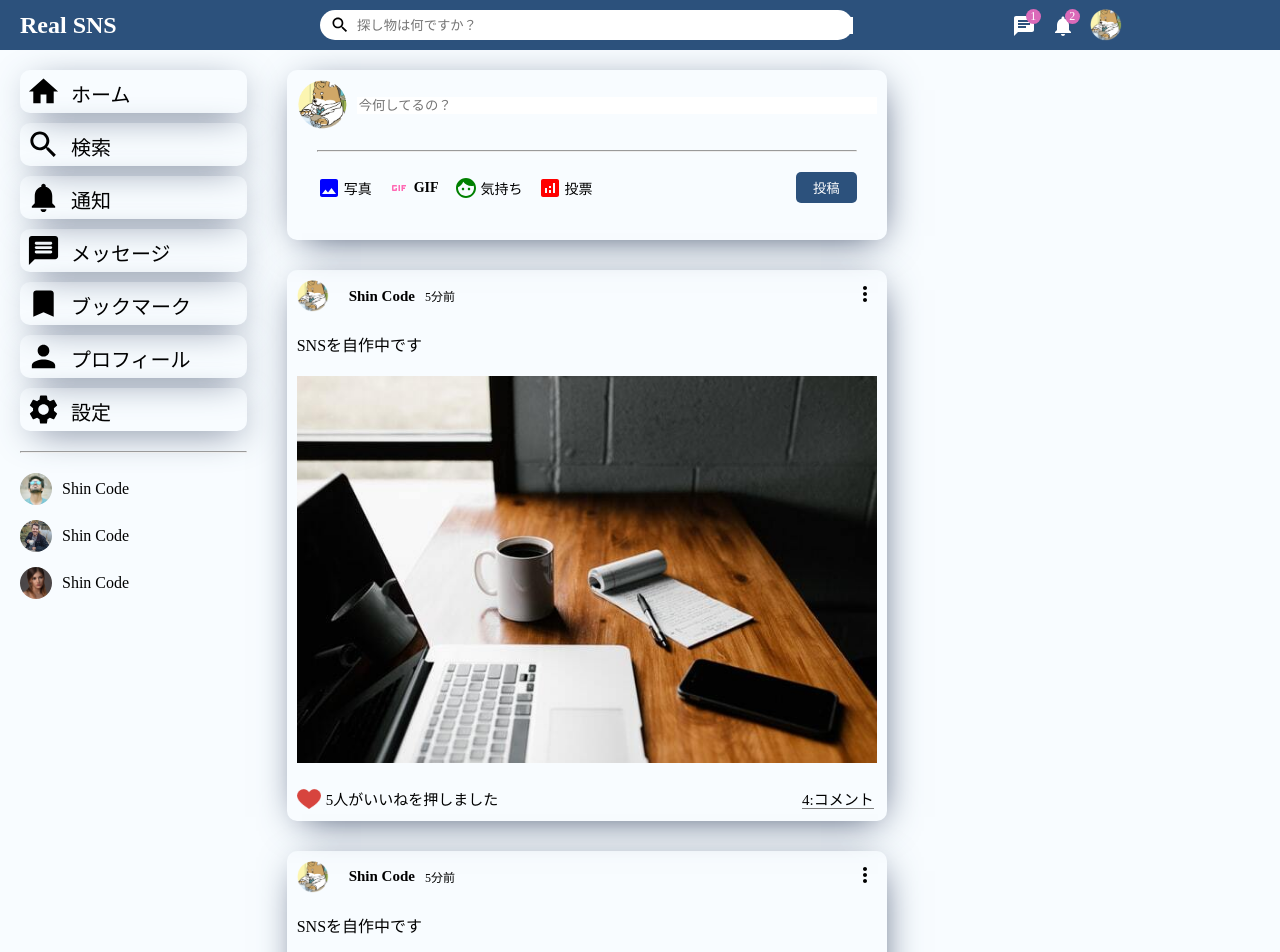
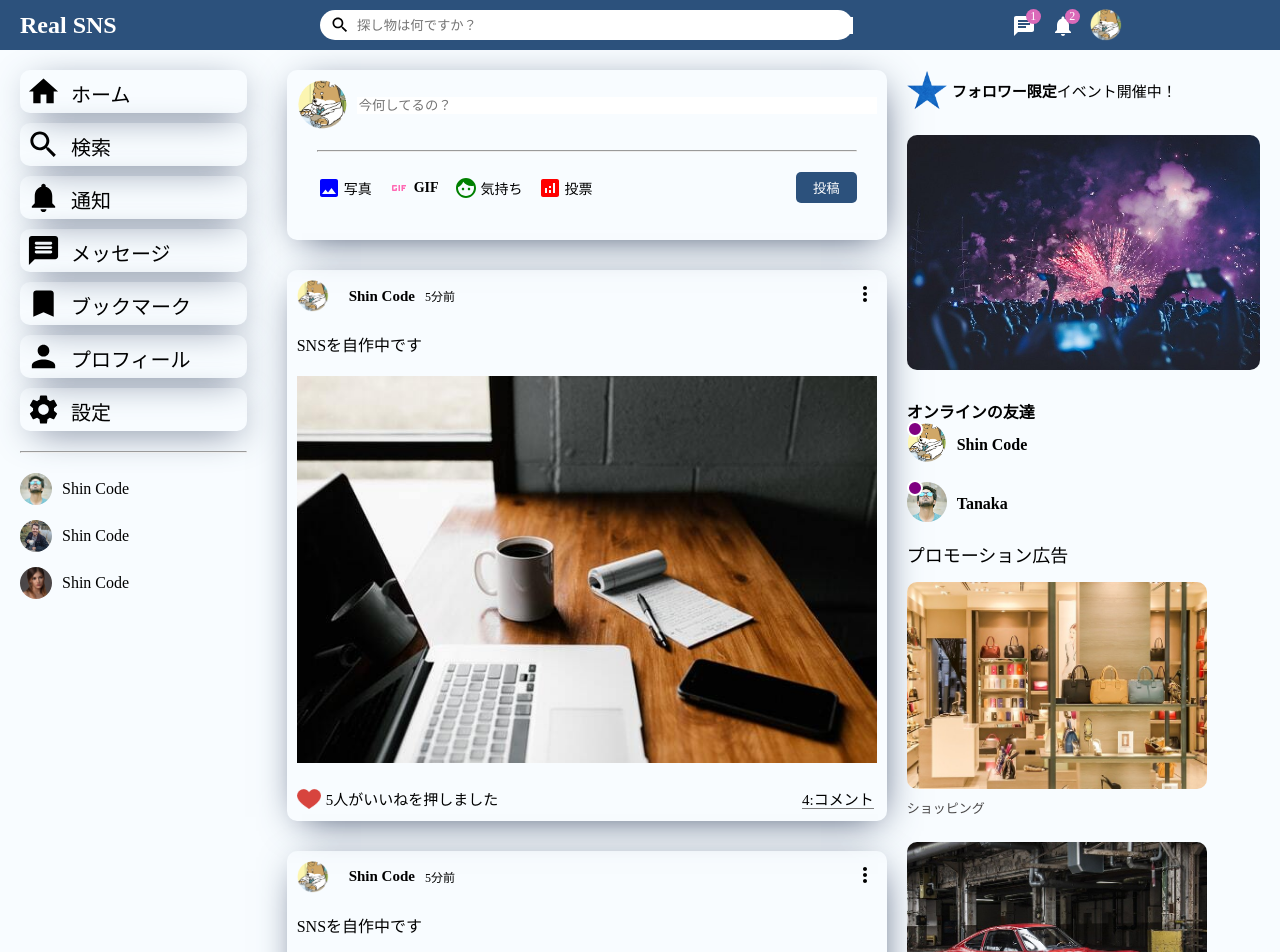
Before and after one commit to shoken3207/real-sns, a React (Create React App) app: page / in a window 1280 px wide. Shown: the top 952 px of the page. Built offline with nearby package versions, Linux system fonts and the light colour scheme.

Commit message:
rightbar完成

```diff
--- a/src/components/rightbar/Rightbar.css
+++ b/src/components/rightbar/Rightbar.css
@@ -1,3 +1,90 @@
 .rightbar {
   flex: 3.5;
 }
+
+.rightbarWrapper {
+  padding: 20px 20px 0 0;
+}
+
+.eventContainer {
+  display: flex;
+  align-items: center;
+}
+
+.starImg {
+  width: 40px;
+  height: 40px;
+  margin-right: 5px;
+}
+
+.eventText {
+  font-weight: 300;
+  font-size: 15px;
+}
+
+.eventImg {
+  width: 100%;
+  border-radius: 10px;
+  margin: 25px 0;
+}
+
+.rightbar-Title {
+  margin-bottom: 20px;
+}
+
+.rightbarFriendList {
+  padding: 0;
+  margin: 0;
+  list-style: none;
+}
+
+.rightbarFriend {
+  display: flex;
+  align-items: center;
+  margin-bottom: 15px;
+}
+
+.rightbarProfileImgContainer {
+  margin-right: 10px;
+  position: relative;
+}
+
+.rightbarProfileImg {
+  width: 40px;
+  height: 40px;
+  border-radius: 50%;
+  object-fit: cover;
+}
+
+.rightbarOnline {
+  background-color: purple;
+  position: absolute;
+  width: 12px;
+  height: 12px;
+  border-radius: 50%;
+  top: -2px;
+  left: 0;
+  border: 2px solid white;
+}
+
+.rightbarUsername {
+  font-weight: 550;
+}
+
+.promotionTitle {
+  font-size: 18px;
+  font-weight: 550;
+  margin-bottom: -10px;
+}
+
+.rightbarPromotionImg {
+  width: 85%;
+  border-radius: 10px;
+  margin: 25px 0;
+}
+
+.promotionName {
+  font-size: small;
+  color: rgb(74, 72, 72);
+  margin-top: -20px;
+}
--- a/src/components/rightbar/Rightbar.jsx
+++ b/src/components/rightbar/Rightbar.jsx
@@ -5,7 +5,58 @@ function Rightbar() {
   return (
     <div className="rightbar">
       <div className="rightbarWrapper">
-        <div className="eventContainer"></div>
+        <div className="eventContainer">
+          <img src="assets/star.png" alt="" className="starImg" />
+          <span className="eventText">
+            <b>フォロワー限定</b>イベント開催中！
+          </span>
+        </div>
+        <img src="assets/event.jpeg" className="eventImg" alt="" />
+        <h4 className="rightbarTitle">オンラインの友達</h4>
+        <ul className="rightbarFriendList">
+          <li className="rightbarFriend">
+            <div className="rightbarProfileImgContainer">
+              <img
+                className="rightbarProfileImg"
+                src="assets/person/1.jpeg"
+                alt=""
+              />
+              <span className="rightbarOnline"></span>
+            </div>
+            <span className="rightbarUsername">Shin Code</span>
+          </li>
+          <li className="rightbarFriend">
+            <div className="rightbarProfileImgContainer">
+              <img
+                className="rightbarProfileImg"
+                src="assets/person/2.jpeg"
+                alt=""
+              />
+              <span className="rightbarOnline"></span>
+            </div>
+            <span className="rightbarUsername">Tanaka</span>
+          </li>
+        </ul>
+
+        <p className="promotionTitle">プロモーション広告</p>
+        <img
+          src="assets/promotion/promotion1.jpeg"
+          alt=""
+          className="rightbarPromotionImg"
+        />
+        <p className="promotionName">ショッピング</p>
+        <img
+          src="assets/promotion/promotion2.jpeg"
+          alt=""
+          className="rightbarPromotionImg"
+        />
+        <p className="promotionName">カーショップ</p>
+        <img
+          src="assets/promotion/promotion3.jpeg"
+          alt=""
+          className="rightbarPromotionImg"
+        />
+        <p className="promotionName">ShinCode株式会社</p>
       </div>
     </div>
   );
```
Also changed, not shown: public/assets/event.jpeg (renamed from public/assets/ad.jpeg).
